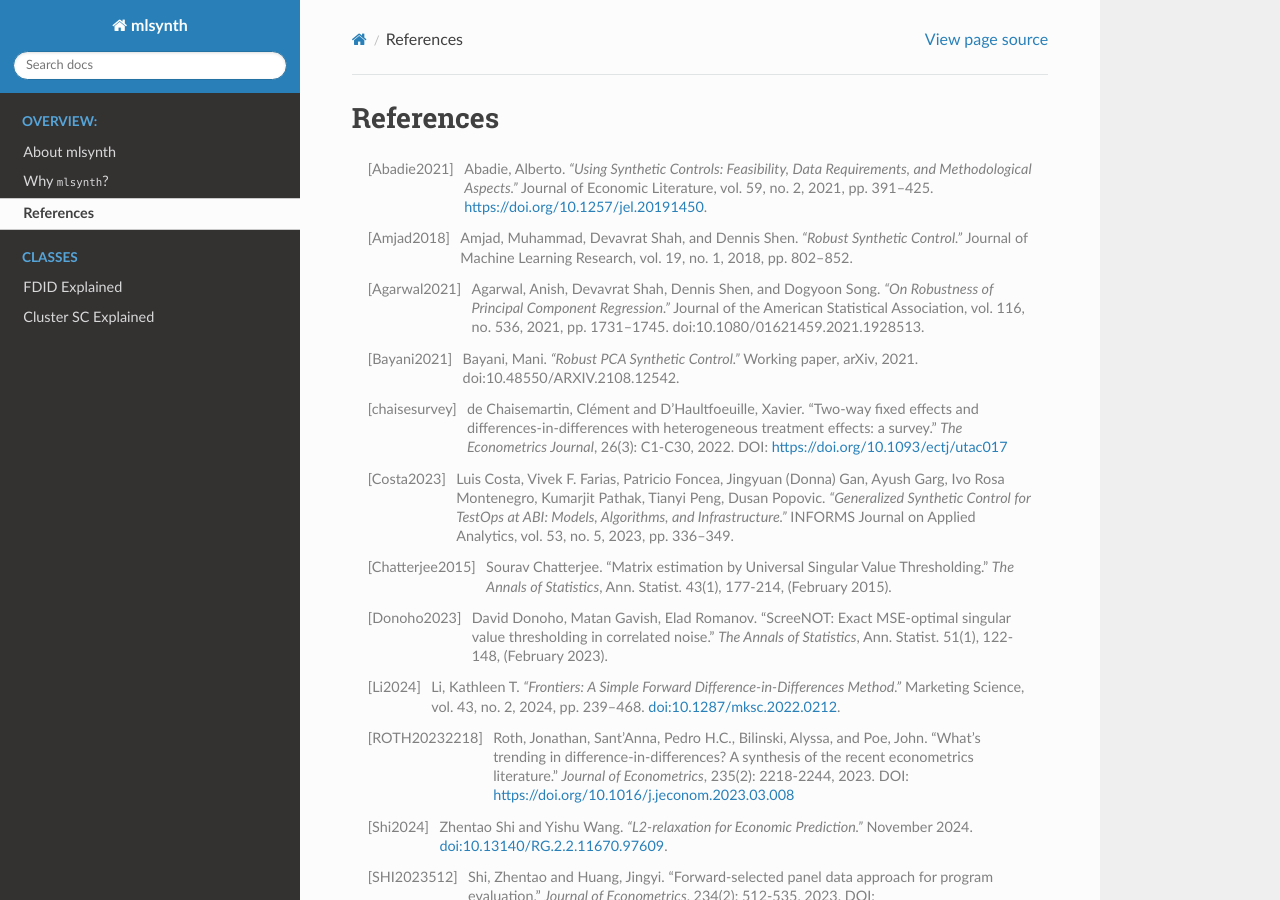
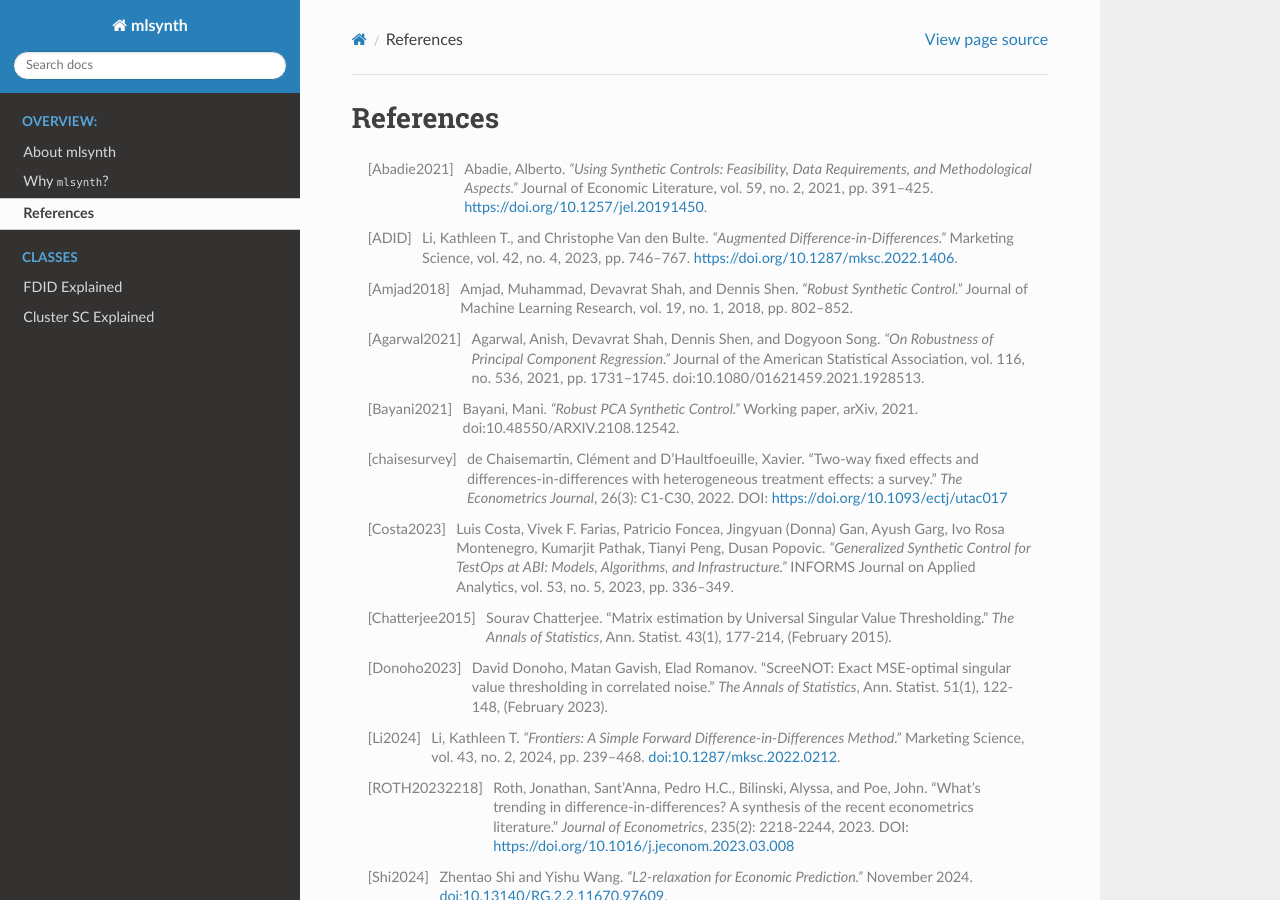
Before and after one commit to jgreathouse9/mlsynth, a Sphinx documentation site: the page built from docs/references.rst, in a window 1280 px wide and 900 px high. Built offline with Sphinx 7.4.7 and the Read the Docs theme 3.1.0, drawn with Linux system fonts in a browser that asks for light colours; pages that are not in the unit, such as notebooks, are missing from menus.

Commit message:
Update references.rst

```diff
--- a/docs/references.rst
+++ b/docs/references.rst
@@ -2,6 +2,9 @@ References
 ==========
 
 .. [Abadie2021] Abadie, Alberto. *"Using Synthetic Controls: Feasibility, Data Requirements, and Methodological Aspects."* Journal of Economic Literature, vol. 59, no. 2, 2021, pp. 391–425. https://doi.org/10.1257/jel.20191450.
+
+.. [ADID] Li, Kathleen T., and Christophe Van den Bulte. *"Augmented Difference-in-Differences."* Marketing Science, vol. 42, no. 4, 2023, pp. 746–767. https://doi.org/10.1287/mksc.2022.1406.
+
 
 .. [Amjad2018] Amjad, Muhammad, Devavrat Shah, and Dennis Shen. *"Robust Synthetic Control."* Journal of Machine Learning Research, vol. 19, no. 1, 2018, pp. 802–852.
 
```
